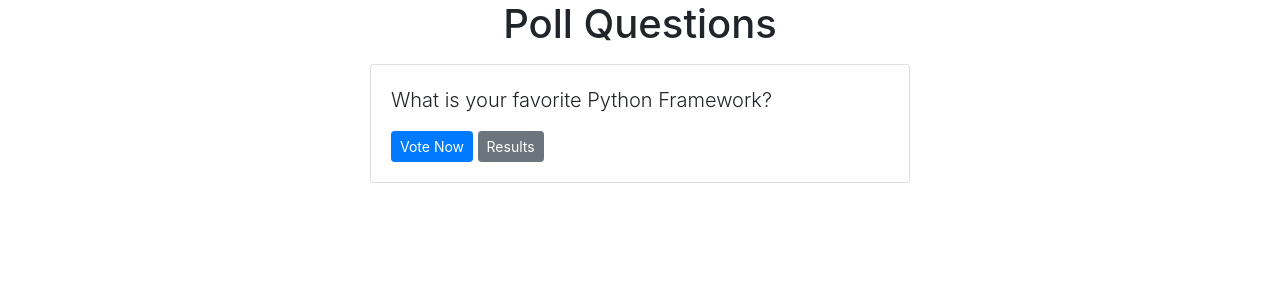
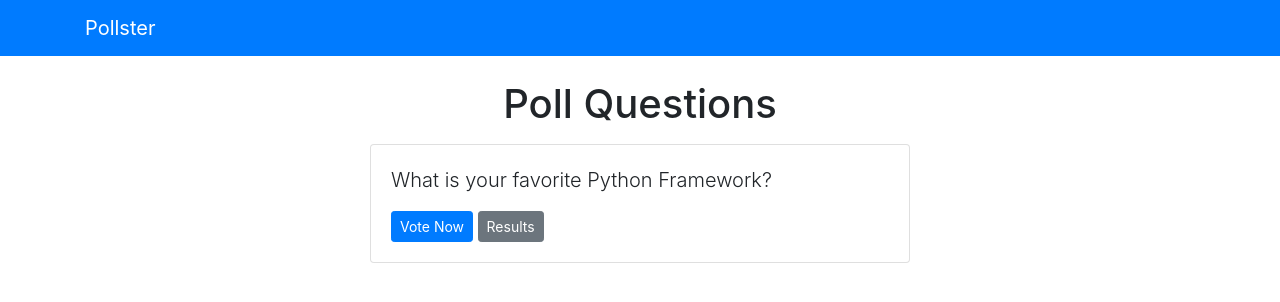
Before and after one commit to davidestillore/Polling-App, a Django app: page /polls/ in a window 1280 px wide. Shown: the top 302 px of the page. Run offline with Django 3.2, Linux system fonts and the light colour scheme; data comes from the database, SQL or seed files in the repository; some libraries are stand-ins or nearby versions.

Commit message:
Added partial/_navbar.html | put navbar in base.html

```diff
--- a/templates/base.html
+++ b/templates/base.html
@@ -7,6 +7,8 @@
     <title>Pollster {% block title %}{% endblock %}</title>
 </head>
 <body>
+    <!-- Nav Bar-->
+    {% include 'partials/_navbar.html' %}
     <div class="container">
         <div class="row">
             <div class="col-md-6 m-auto">
--- /dev/null
+++ b/templates/partials/_navbar.html
@@ -0,0 +1,5 @@
+<nav class="navbar navbar-dark bg-primary mb-4">
+	<div class="container">
+		<a class="navbar-brand" href="/">Pollster</a>
+	</div>
+</nav>
```
